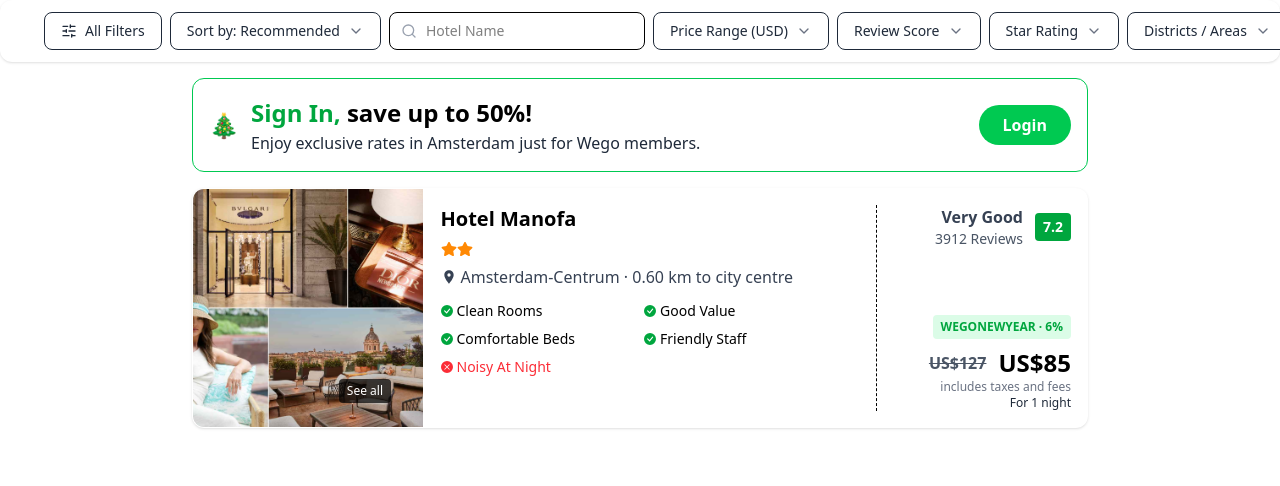
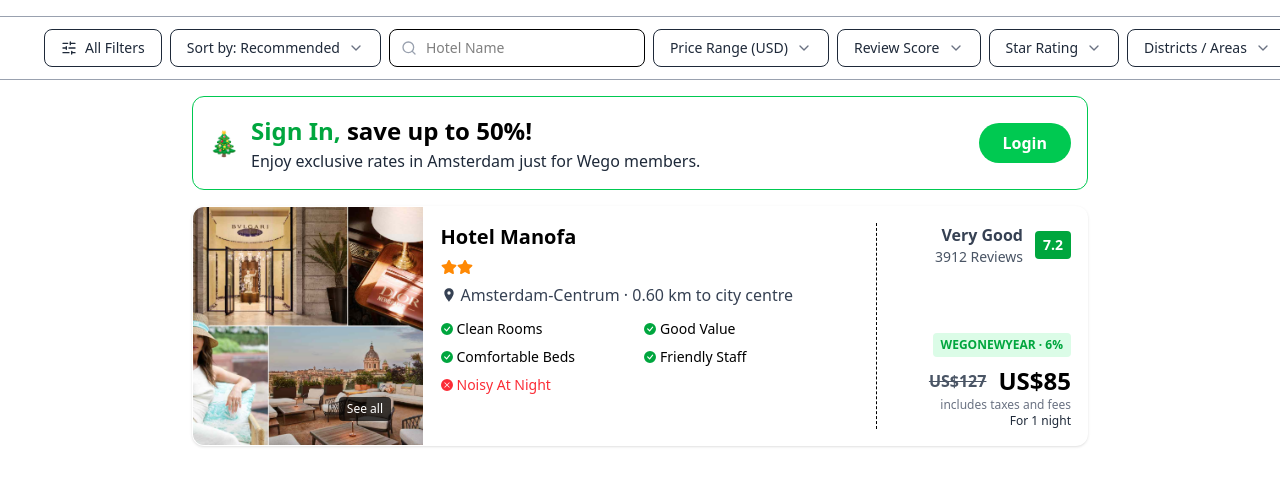
Before and after one commit to ahamedasif07/map-location, a Next.js app: page / in a window 1280 px wide. Shown: the top 486 px of the page. Built offline with nearby package versions, Linux system fonts and the light colour scheme.

Commit message:
navbar fix

```diff
--- a/src/components/FilterBar.jsx
+++ b/src/components/FilterBar.jsx
@@ -6,6 +6,7 @@
   Search,
   ChevronLeft,
   ChevronRight,
+  FileVideo,
 } from "lucide-react";
 
 const FilterButton = ({ label, children, icon }) => {
@@ -89,7 +90,11 @@
   };
 
   return (
-    <div className="w-full max-w-7xl mx-auto bg-white rounded-xl px-3 py-3 shadow-sm relative">
+    <div className="w-full border-y border-gray-400 mt-4">
+      <div
+        className=" max-w-7xl mx-auto bg-white
+     rounded-xl px-3 py-3  relative"
+      >
         {/* Left Arrow - small devices only */}
         <button
           onClick={() => scroll("left")}
@@ -158,5 +163,6 @@
           })}
         </div>
       </div>
+    </div>
   );
 }
```
Lines whose indentation alone changed are shown as unchanged.
